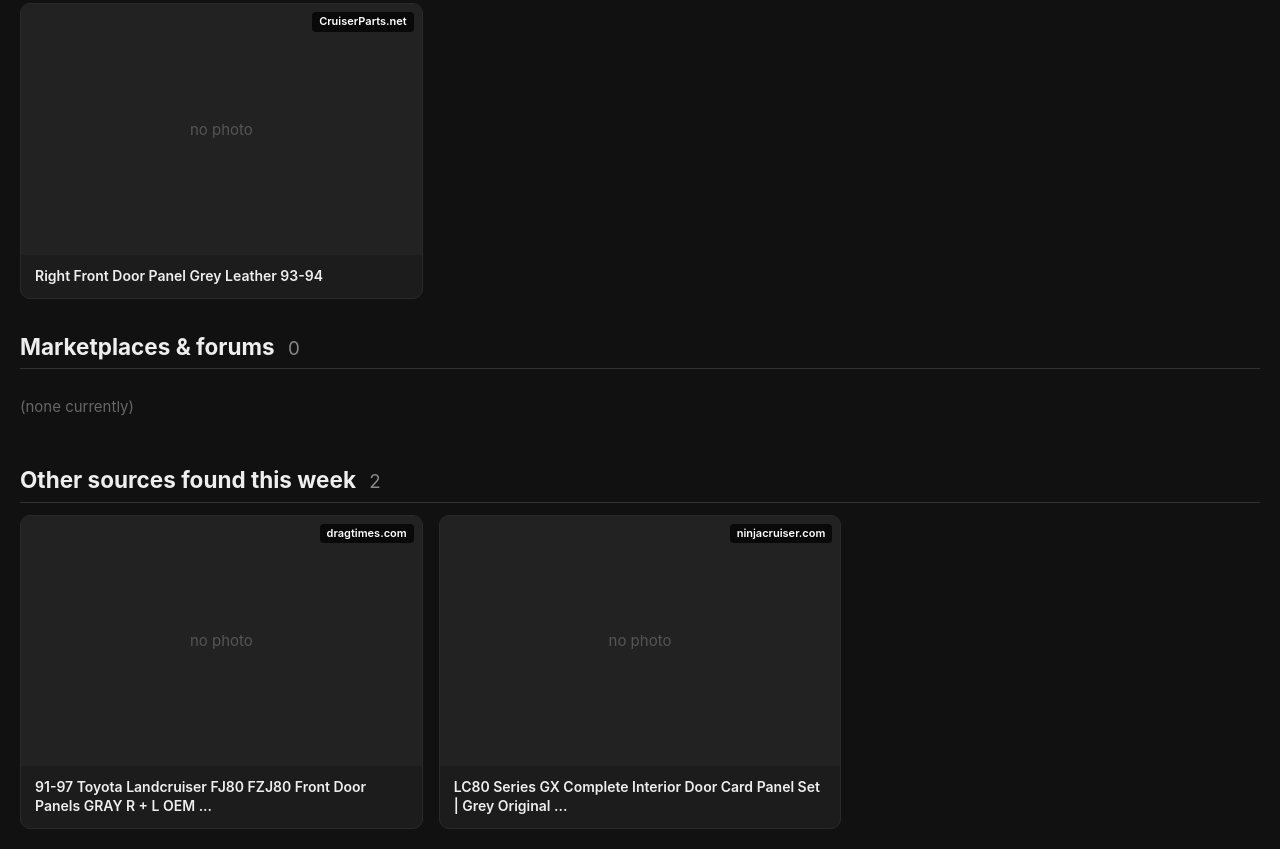
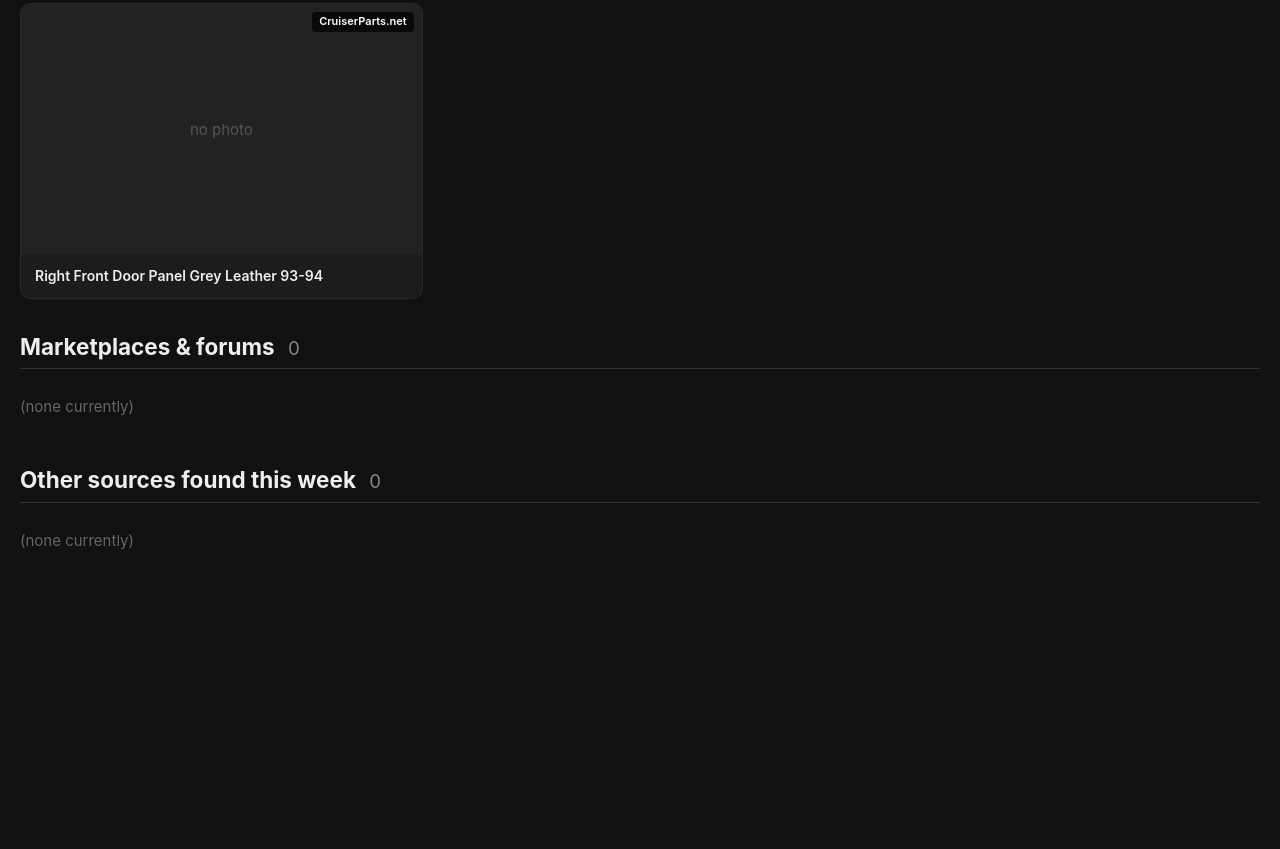
Before and after one commit to Tinleg/12344321, a plain HTML site: page fzj80-door-panels.html in a window 1280 px wide. Shown: the part 559-1408 px from the top of the page. After the commit the page ends 1145 px from the top, so only its background shows below. Drawn offline with Linux system fonts and the light colour scheme.

Commit message:
Update hosted pages: fzj80-door-panels.html

```diff
--- a/fzj80-door-panels.html
+++ b/fzj80-door-panels.html
@@ -1,5 +1,5 @@
 <!doctype html><html><head><meta charset="utf-8"><meta name="viewport" content="width=device-width,initial-scale=1">
-<title>FZJ80 Grey Door Panels — 2026-11-13</title>
+<title>FZJ80 Grey Door Panels — 2026-11-18</title>
 <style>
 :root{color-scheme:light dark}
 body{font:15px/1.4 -apple-system,system-ui,sans-serif;margin:0;padding:20px;background:#111;color:#eee}
@@ -15,7 +15,7 @@ h2{margin:32px 0 12px;border-bottom:1px solid #333;padding-bottom:6px} h2 small{
 .price{display:block;margin-top:6px;font-weight:700;color:#8d8} .none{color:#666}
 </style></head><body>
 <h1>FZJ80 Grey Door Panels</h1>
-<div class="sub">Toyota Land Cruiser 80-series · 1994–1997 · Grey / Blue Gray · rescanned 2026-11-13 21:14 EST</div>
+<div class="sub">Toyota Land Cruiser 80-series · 1994–1997 · Grey / Blue Gray · rescanned 2026-11-18 08:00 EST</div>
 <div class="crit"><b>Criteria:</b> grey/blue-grey only · 1994–1997 only · out-of-stock excluded where stock is known.<br>
 Scanned weekly across CruiserParts.net, Cruiser Corps, IH8MUD classifieds/parts, eBay, plus an open web search that surfaces other vendors as they appear.</div>
 <h2>Land Cruiser specialty shops <small>4</small></h2><div class='grid'><a class="card" href="https://shop.cruiserparts.net/index.php?main_page=product_info&amp;cPath=6_7851&amp;products_id=77702" target="_blank">
@@ -30,11 +30,5 @@ Scanned weekly across CruiserParts.net, Cruiser Corps, IH8MUD classifieds/parts,
 </a><a class="card" href="https://shop.cruiserparts.net/index.php?main_page=product_info&amp;cPath=6_7851&amp;products_id=23767" target="_blank">
   <div class="img noimg"><span class="vendor">CruiserParts.net</span></div>
   <div class="body"><div class="title">Right Front Door Panel Grey Leather 93-94</div></div>
-</a></div><h2>Marketplaces &amp; forums <small>0</small></h2><div class='grid'><p class='none'>(none currently)</p></div><h2>Other sources found this week <small>2</small></h2><div class='grid'><a class="card" href="https://www.dragtimes.com/parts/91-97-Toyota-Landcruiser-FJ80-FZJ80-Front-Door-Panels-GRAY-R-L-OEM-JAPAN-LX450_116559798227.html" target="_blank">
-  <div class="img noimg"><span class="vendor">dragtimes.com</span></div>
-  <div class="body"><div class="title">91-97 Toyota Landcruiser FJ80 FZJ80 Front Door Panels GRAY R + L OEM ...</div></div>
-</a><a class="card" href="https://www.ninjacruiser.com/products/lc80-interior-door-card-panel" target="_blank">
-  <div class="img noimg"><span class="vendor">ninjacruiser.com</span></div>
-  <div class="body"><div class="title">LC80 Series GX Complete Interior Door Card Panel Set | Grey Original ...</div></div>
-</a></div>
+</a></div><h2>Marketplaces &amp; forums <small>0</small></h2><div class='grid'><p class='none'>(none currently)</p></div><h2>Other sources found this week <small>0</small></h2><div class='grid'><p class='none'>(none currently)</p></div>
 </body></html>
```
